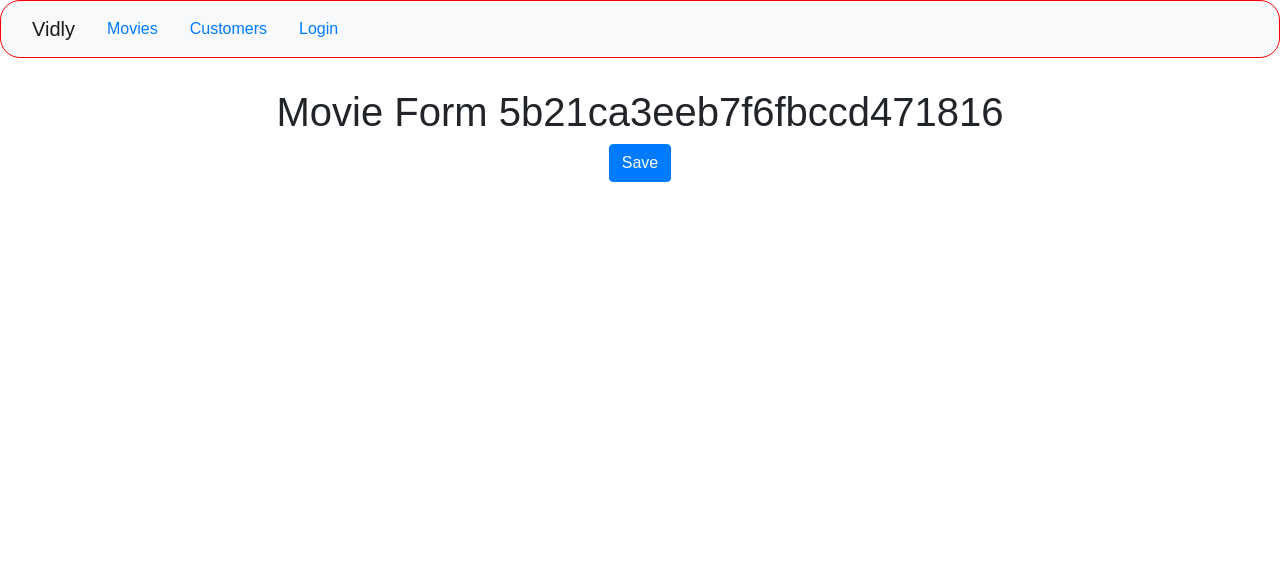
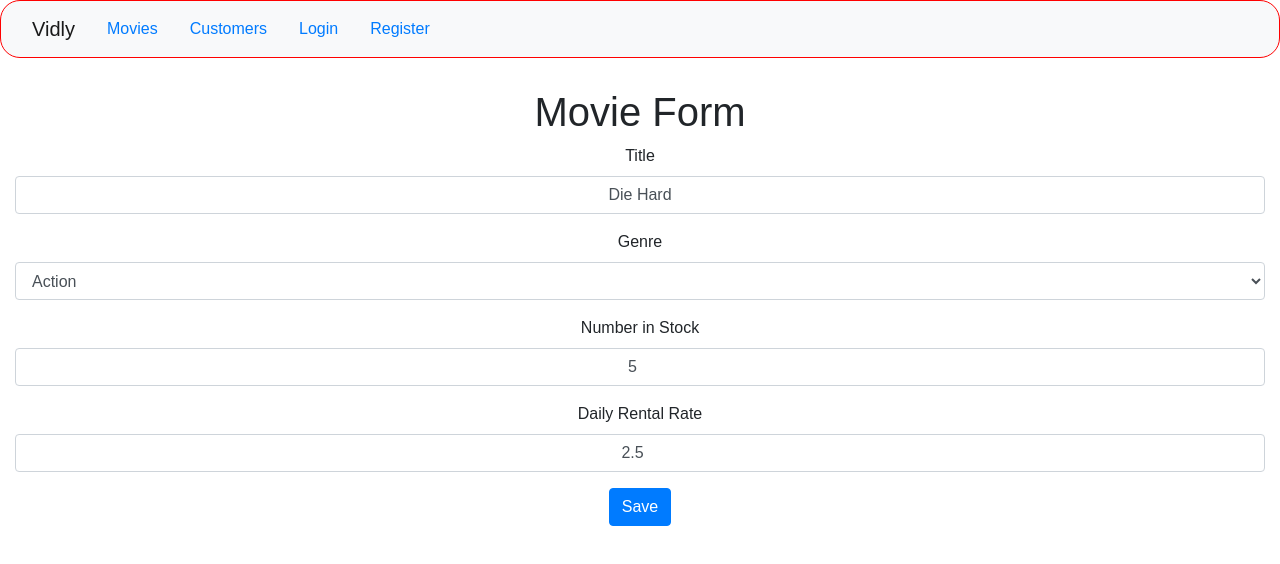
Before and after one commit to serifcolakel/reactVidly, a React (Create React App) app: page /movies/5b21ca3eeb7f6fbccd471816 in a window 1280 px wide. Shown: the top 564 px of the page. Built offline with nearby package versions, Linux system fonts and the light colour scheme; the HTML template or start-up script is replaced by a standard one.

Commit message:
New Movie Form

```diff
--- a/src/App.js
+++ b/src/App.js
@@ -7,6 +7,7 @@
 import Customers from "./components/customer";
 import MovieForm from "./components/movieForm";
 import LoginForm from "./components/loginForm";
+import RegisterForm from "./components/registerForm";
 import "./App.css";
 
 class App extends Component {
@@ -16,6 +17,7 @@
         <NavBar />
         <main className="container">
           <Switch>
+            <Route path="/register" component={RegisterForm} />
             <Route path="/login" component={LoginForm} />
             <Route path="/movies/:id" component={MovieForm} />
             <Route path="/movies" component={Movies} />
--- /dev/null
+++ b/src/components/common/form.jsx
@@ -0,0 +1,93 @@
+import React, { Component } from "react";
+import Joi from "joi-browser";
+import Input from "./input";
+import Select from "./select";
+
+class Form extends Component {
+  state = {
+    data: {},
+    errors: {},
+  };
+  validateProperty = ({ name, value }) => {
+    const obj = { [name]: value }; // "name" ne ise ona göre işlev yapacak (dinamik kodlama)
+    const schema = { [name]: this.schema[name] };
+    const { error } = Joi.validate(obj, schema, { abortEarly: false });
+    return error ? error.details[0].message : null;
+  };
+
+  validate = () => {
+    const options = { abortEarly: false };
+    const { error } = Joi.validate(this.state.data, this.schema, options);
+    //for beginner (for me ) :)
+    if (!error) return null;
+
+    const errors = {};
+    for (let item of error.details) errors[item.path[0]] = item.message;
+    return errors;
+  };
+
+  handleSubmit = (e) => {
+    e.preventDefault(); //formun yeniden yollanmasını engelliyoruz
+
+    // const username = document.getElementById("username").value;
+    // const username = this.username.current.value;
+    const errors = this.validate();
+    this.setState({ errors: errors || {} });
+    if (errors) return;
+    //console.log(errors);
+  };
+
+  handleChange = ({ currentTarget: input }) => {
+    const errors = { ...this.state.errors };
+    const errorMessage = this.validateProperty(input);
+    if (errorMessage) errors[input.name] = errorMessage;
+    else delete errors[input.name];
+
+    const data = { ...this.state.data };
+    data[input.name] = input.value;
+    this.setState({ data, errors });
+  };
+  renderSelect(name, label, options) {
+    const { data, errors } = this.state;
+    return (
+      <Select
+        name={name}
+        value={data[name]}
+        label={label}
+        options={options}
+        onChange={this.handleChange}
+        error={errors[name]}
+      />
+    );
+  }
+  renderButton(label, className, disabled) {
+    return (
+      <button
+        type="text"
+        disabled={disabled}
+        onClick={this.login}
+        className={className}
+        style={{ margin: "0px 20px" }}
+      >
+        {label}
+      </button>
+    );
+  }
+
+  renderInput(name, type, label) {
+    const { data, errors } = this.state;
+    return (
+      <Input
+        name={name}
+        type={type}
+        placeholder={"enter"}
+        value={data[name]}
+        label={label}
+        onChange={this.handleChange}
+        error={errors[name]}
+      />
+    );
+  }
+}
+
+export default Form;
--- a/src/components/common/input.jsx
+++ b/src/components/common/input.jsx
@@ -1,20 +1,16 @@
 import React from "react";
 
-const Input = ({ name, label, value, onChange, error, ...props }) => {
+const Input = ({ name, label, error, ...rest }) => {
   return (
     <div className="form-group">
       <label htmlFor={name}>{label}</label>
       <input
-        value={value}
-        autoFocus //componentDidMount yerine kullanılır
-        // ref={this.username}
-        onChange={onChange}
+        //...rest diğer tüm özellikleri diretk kendine eşitleyecek
+        {...rest}
         id={name}
         name={name}
-        type="text"
         className="form-control"
         style={{ textAlign: "center" }}
-        {...props}
       />
       {error && <div className="alert alert-danger">{error}</div>}
     </div>
--- /dev/null
+++ b/src/components/common/select.jsx
@@ -0,0 +1,21 @@
+import React from "react";
+
+const Select = ({ name, label, options, error, ...rest }) => {
+  return (
+    <div className="form-group">
+      <label htmlFor={name}>{label}</label>
+      <select name={name} id={name} {...rest} className="form-control">
+        <option value="" />
+        {options.map((option) => (
+          <option key={option._id} value={option._id}>
+            {option.name}
+          </option>
+        ))}
+      </select>
+
+      {error && <div classname="alert alert-danger">{error}</div>}
+    </div>
+  );
+};
+
+export default Select;
--- a/src/components/movieForm.jsx
+++ b/src/components/movieForm.jsx
@@ -1,17 +1,80 @@
 import React from "react";
+import { getMovie, saveMovie } from "../services/fakeMovieService";
+import Joi from "joi-browser";
+import Form from "./common/form";
+import { getGenres } from "../services/fakeGenreService";
 
-const MovieForm = ({ match, history }) => {
-  return (
-    <div>
-      <h1>Movie Form {match.params.id}</h1>
-      <button
-        className="btn btn-primary"
-        onClick={() => history.push("/movies")}
-      >
-        Save
-      </button>
-    </div>
-  );
-};
+class MovieForm extends Form {
+  state = {
+    data: {
+      title: "",
+      genreId: "",
+      numberInStock: "",
+      dailyRentalRate: "",
+    },
+    genres: [],
+    errors: {},
+  };
+
+  schema = {
+    _id: Joi.string(),
+    title: Joi.string().required().label("Title"),
+    genreId: Joi.string().required().label("Genre"),
+    numberInStock: Joi.number()
+      .required()
+      .min(0)
+      .max(100)
+      .label("Number In Stock"),
+    dailyRentalRate: Joi.number()
+      .required()
+      .min(0)
+      .max(10)
+      .label("Daily Rental Rate"),
+  };
+
+  componentDidMount() {
+    const genres = getGenres();
+    this.setState({ genres });
+
+    const movieId = this.props.match.params.id;
+    if (movieId === "new") return; //return immediate
+
+    const movie = getMovie(movieId);
+    if (!movie) return this.props.history.replace("/not-found");
+
+    this.setState({ data: this.mapToViewMode(movie) });
+  }
+
+  mapToViewMode(movie) {
+    return {
+      _id: movie._id,
+      title: movie.title,
+      genreId: movie.genre._id,
+      numberInStock: movie.numberInStock,
+      dailyRentalRate: movie.dailyRentalRate,
+    };
+  }
+
+  doSubmit = () => {
+    saveMovie(this.state.data);
+
+    this.props.history.push("/movies");
+  };
+
+  render() {
+    return (
+      <div>
+        <h1>Movie Form</h1>
+        <form onSubmit={this.handleSubmit}>
+          {this.renderInput("title", "text", "Title")}
+          {this.renderSelect("genreId", "Genre", this.state.genres)}
+          {this.renderInput("numberInStock", "number", "Number in Stock")}
+          {this.renderInput("dailyRentalRate", "number", "Daily Rental Rate")}
+          {this.renderButton("Save", "btn btn-primary", this.validate())}
+        </form>
+      </div>
+    );
+  }
+}
 
 export default MovieForm;
--- a/src/components/movies.jsx
+++ b/src/components/movies.jsx
@@ -6,6 +6,7 @@
 import { getGenres } from "../services/fakeGenreService";
 import { paginate } from "../utils/paginate";
 import _ from "lodash";
+import { Link } from "react-router-dom";
 
 class Movies extends Component {
   state = {
@@ -86,6 +87,14 @@
           />
         </div>
         <div className="col">
+          <Link
+            to="/movies/new"
+            className="btn btn-primary"
+            style={{ marginBottom: 20 }}
+          >
+            New Movie
+          </Link>
+
           <p>Showing {totalCount} movies in the database.</p>
           <MoviesTable
             movies={movies}
--- a/src/components/navBar.jsx
+++ b/src/components/navBar.jsx
@@ -37,6 +37,10 @@
           <NavLink className="nav-item nav-link" to="/login">
             Login
           </NavLink>
+
+          <NavLink className="nav-item nav-link" to="/register">
+            Register
+          </NavLink>
         </div>
       </div>
     </nav>
--- /dev/null
+++ b/src/components/registerForm.jsx
@@ -0,0 +1,38 @@
+import React from "react";
+import Joi from "joi-browser"; //npm i joi-browser
+import Form from "./common/form";
+
+class RegisterForm extends Form {
+  state = {
+    data: { username: "", password: "", email: "" },
+    errors: {},
+  };
+  schema = {
+    username: Joi.string().min(4).max(12).required().label("Username"),
+    password: Joi.string().min(4).max(12).required().label("Password"),
+    email: Joi.string().email({ tlds: false }).required().label("E-mail"),
+  };
+
+  username = React.createRef();
+  doSubmit = () => {
+    //call the server
+    console.log("submitted");
+  };
+  render() {
+    return (
+      <div className="d-flex">
+        <div className="center">
+          <form onSubmit={this.handleSubmit}>
+            <h1>Login</h1>
+            {this.renderInput("username", "text", "Username")}
+            {this.renderInput("email", "email", "E-mail")}
+            {this.renderInput("password", "password", "Password")}
+            {this.renderButton("Register", "btn btn-primary", this.validate())}
+          </form>
+        </div>
+      </div>
+    );
+  }
+}
+
+export default RegisterForm;
--- a/src/services/fakeMovieService.js
+++ b/src/services/fakeMovieService.js
@@ -8,64 +8,64 @@
     numberInStock: 6,
     dailyRentalRate: 2.5,
     publishDate: "2018-01-03T19:04:28.809Z",
-    liked: true
+    liked: true,
   },
   {
     _id: "5b21ca3eeb7f6fbccd471816",
     title: "Die Hard",
     genre: { _id: "5b21ca3eeb7f6fbccd471818", name: "Action" },
     numberInStock: 5,
-    dailyRentalRate: 2.5
+    dailyRentalRate: 2.5,
   },
   {
     _id: "5b21ca3eeb7f6fbccd471817",
     title: "Get Out",
     genre: { _id: "5b21ca3eeb7f6fbccd471820", name: "Thriller" },
     numberInStock: 8,
-    dailyRentalRate: 3.5
+    dailyRentalRate: 3.5,
   },
   {
     _id: "5b21ca3eeb7f6fbccd471819",
     title: "Trip to Italy",
     genre: { _id: "5b21ca3eeb7f6fbccd471814", name: "Comedy" },
     numberInStock: 7,
-    dailyRentalRate: 3.5
+    dailyRentalRate: 3.5,
   },
   {
     _id: "5b21ca3eeb7f6fbccd47181a",
     title: "Airplane",
     genre: { _id: "5b21ca3eeb7f6fbccd471814", name: "Comedy" },
     numberInStock: 7,
-    dailyRentalRate: 3.5
+    dailyRentalRate: 3.5,
   },
   {
     _id: "5b21ca3eeb7f6fbccd47181b",
     title: "Wedding Crashers",
     genre: { _id: "5b21ca3eeb7f6fbccd471814", name: "Comedy" },
     numberInStock: 7,
-    dailyRentalRate: 3.5
+    dailyRentalRate: 3.5,
   },
   {
     _id: "5b21ca3eeb7f6fbccd47181e",
     title: "Gone Girl",
     genre: { _id: "5b21ca3eeb7f6fbccd471820", name: "Thriller" },
     numberInStock: 7,
-    dailyRentalRate: 4.5
+    dailyRentalRate: 4.5,
   },
   {
     _id: "5b21ca3eeb7f6fbccd47181f",
     title: "The Sixth Sense",
     genre: { _id: "5b21ca3eeb7f6fbccd471820", name: "Thriller" },
     numberInStock: 4,
-    dailyRentalRate: 3.5
+    dailyRentalRate: 3.5,
   },
   {
     _id: "5b21ca3eeb7f6fbccd471821",
     title: "The Avengers",
     genre: { _id: "5b21ca3eeb7f6fbccd471818", name: "Action" },
     numberInStock: 7,
-    dailyRentalRate: 3.5
-  }
+    dailyRentalRate: 3.5,
+  },
 ];
 
 export function getMovies() {
@@ -73,18 +73,18 @@
 }
 
 export function getMovie(id) {
-  return movies.find(m => m._id === id);
+  return movies.find((m) => m._id === id);
 }
 
 export function saveMovie(movie) {
-  let movieInDb = movies.find(m => m._id === movie._id) || {};
+  let movieInDb = movies.find((m) => m._id === movie._id) || {};
   movieInDb.name = movie.name;
-  movieInDb.genre = genresAPI.genres.find(g => g._id === movie.genreId);
+  movieInDb.genre = genresAPI.genres.find((g) => g._id === movie.genreId);
   movieInDb.numberInStock = movie.numberInStock;
   movieInDb.dailyRentalRate = movie.dailyRentalRate;
 
   if (!movieInDb._id) {
-    movieInDb._id = Date.now();
+    movieInDb._id = Date.now().toString();
     movies.push(movieInDb);
   }
 
@@ -92,7 +92,7 @@
 }
 
 export function deleteMovie(id) {
-  let movieInDb = movies.find(m => m._id === id);
+  let movieInDb = movies.find((m) => m._id === id);
   movies.splice(movies.indexOf(movieInDb), 1);
   return movieInDb;
 }
```
Also changed, not shown: src/components/loginForm.jsx (+31 -59 lines).
